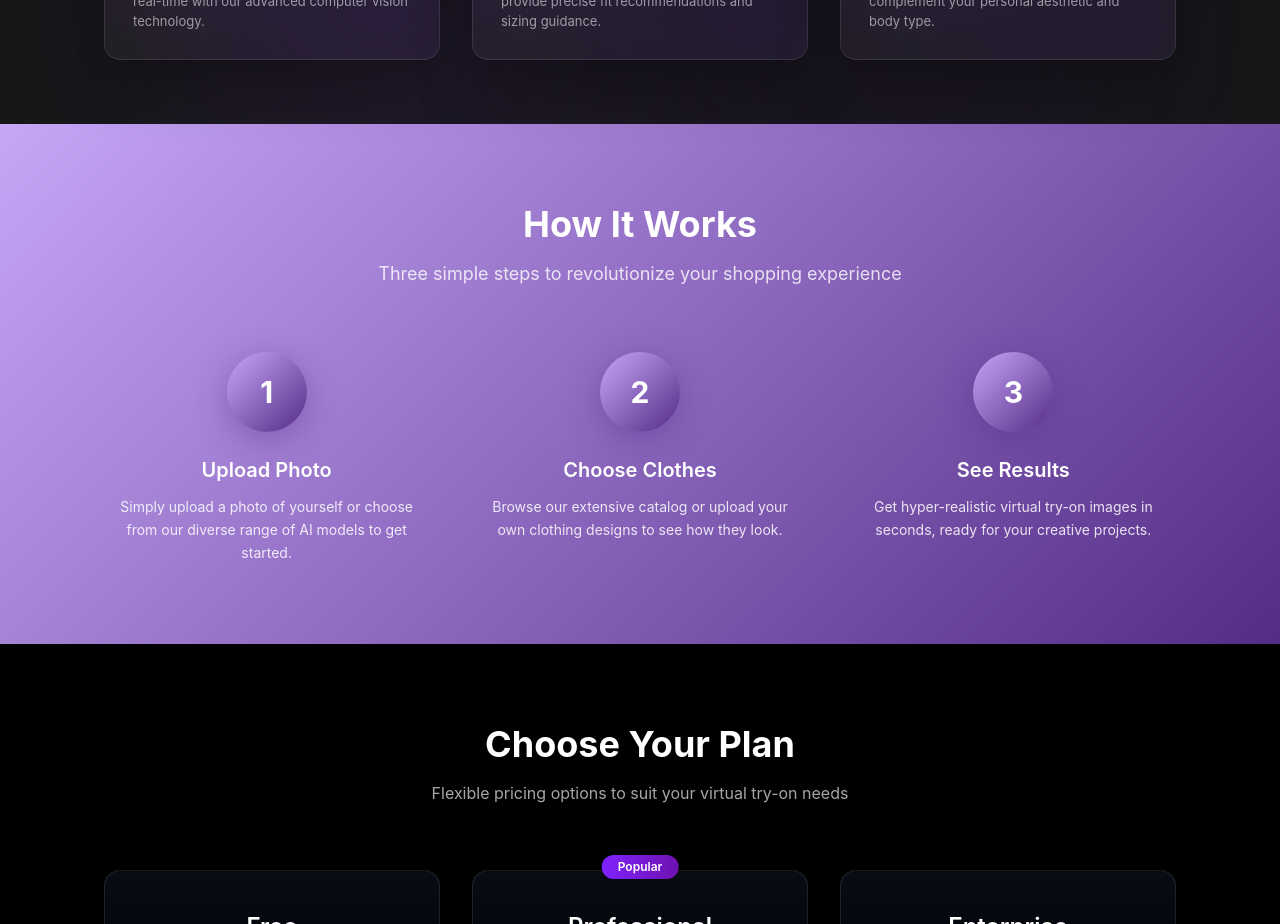
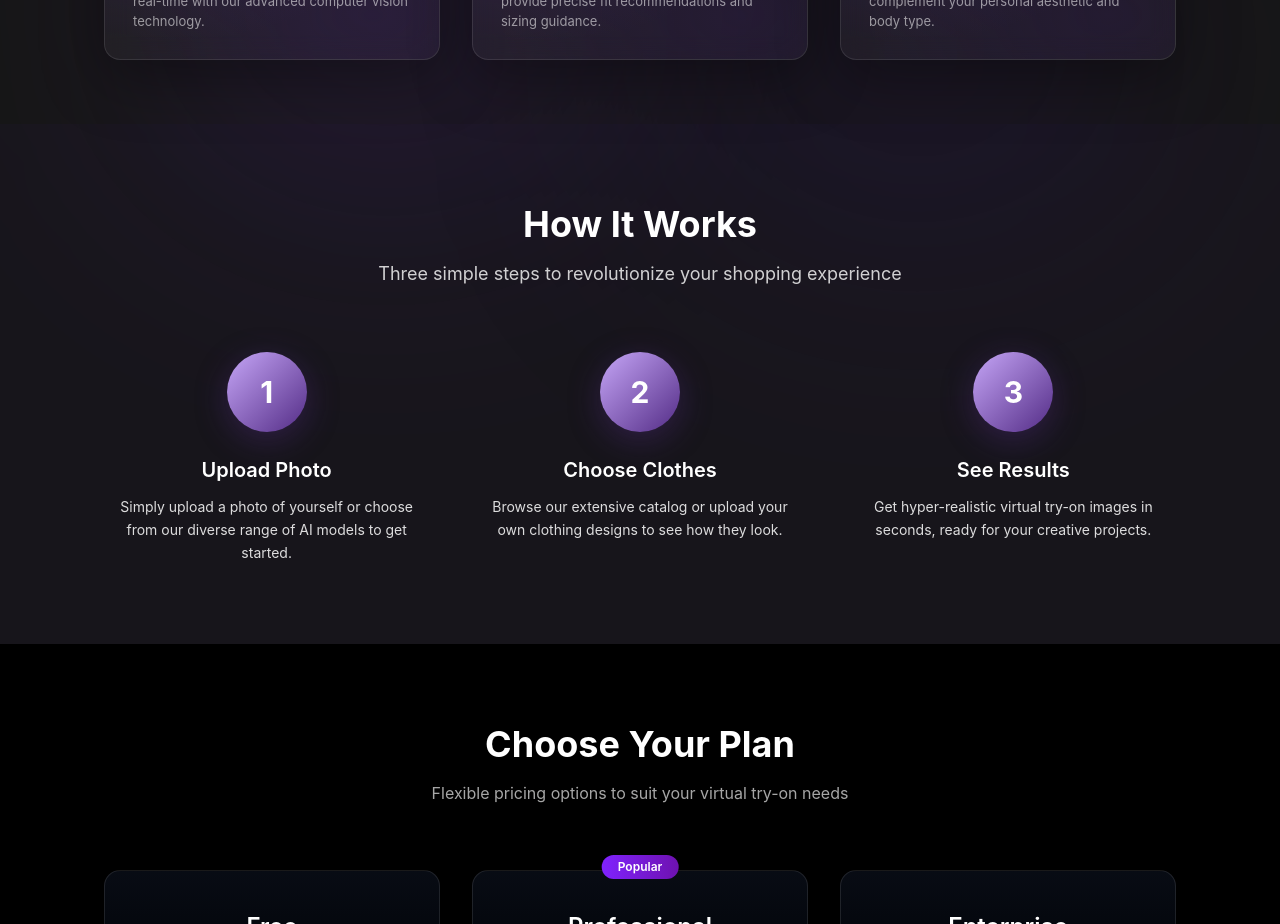
Before and after one commit to sondoscomma/AURAAI, a React (Vite) app in the folder aura-ai-ui/: page / in a window 1280 px wide. Shown: the part 1080-2004 px from the top of the page. Built offline with nearby package versions, Linux system fonts and the light colour scheme.

Commit message:
home page route

```diff
--- a/aura-ai-ui/src/components/HowItWorks.tsx
+++ b/aura-ai-ui/src/components/HowItWorks.tsx
@@ -31,11 +31,11 @@ export default function HowItWorks(): JSX.Element {
   ];
 
   return (
-    // Section container with gradient background and padding
+    // Section container with specified background color and padding
     <section
       className="w-full py-20 px-[104px]"
       style={{
-        background: "linear-gradient(135deg, #C6A6F7 0%, #532C86 100%)"
+        background: "#2B144C1A"
       }}
     >
       {/* Constrained width container */}
```
